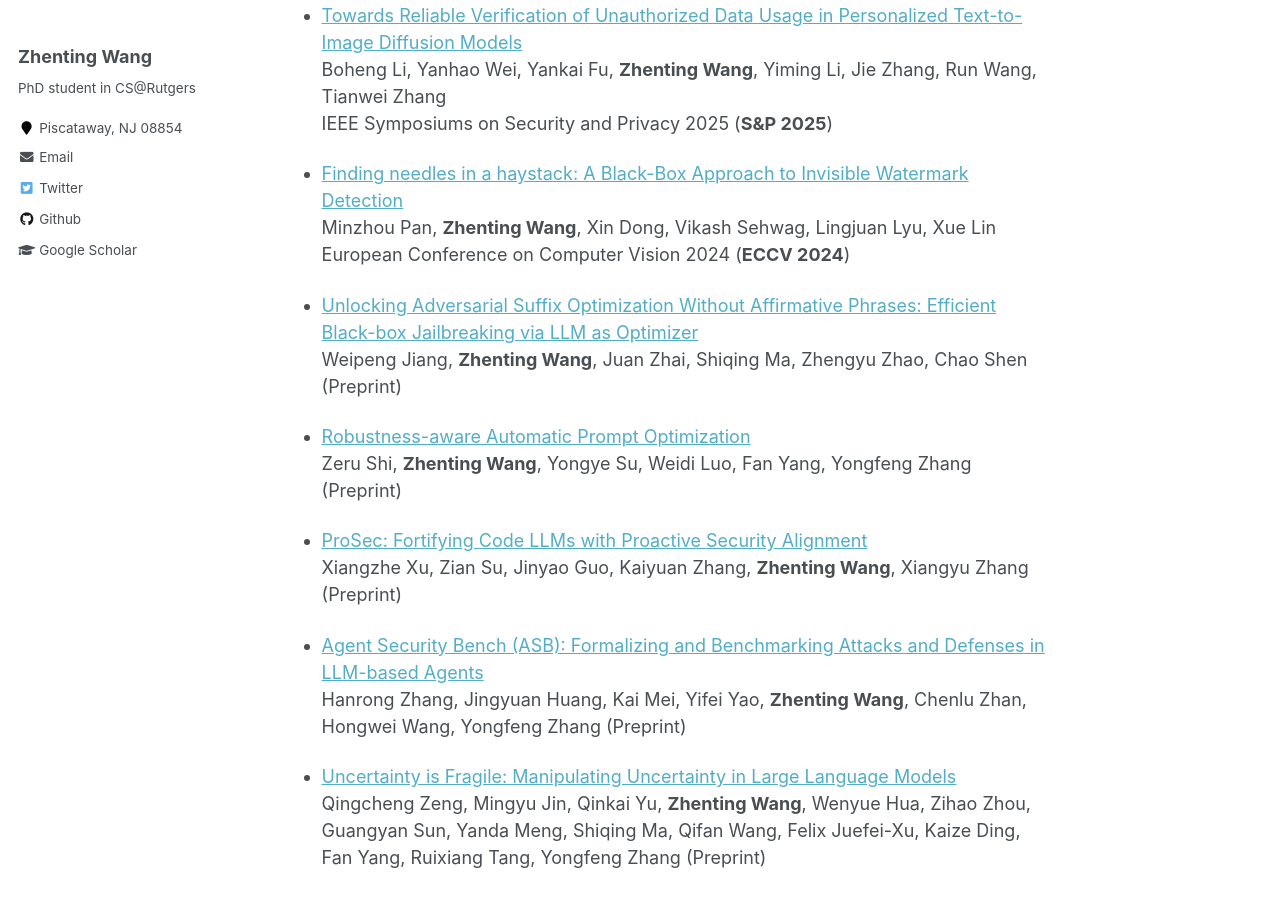
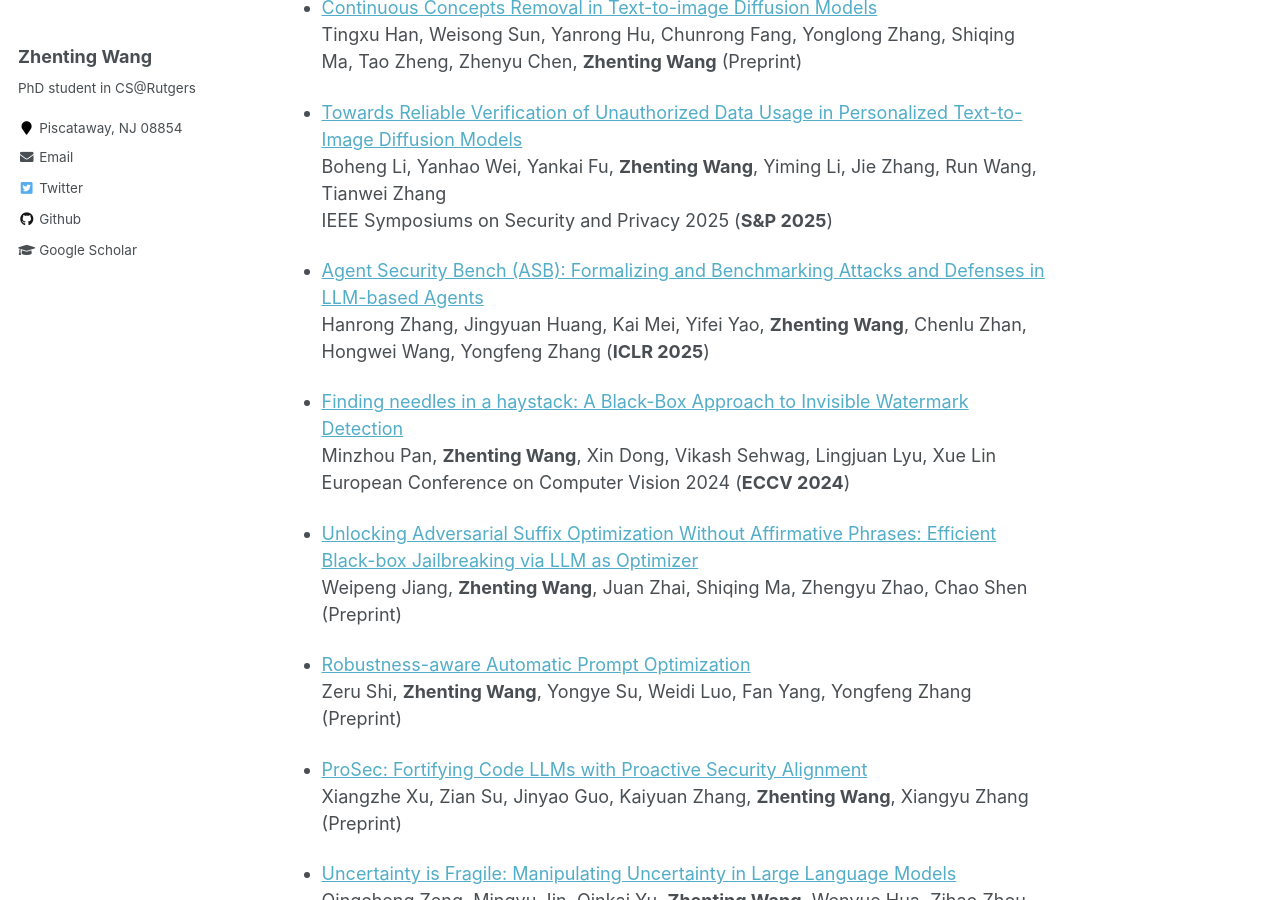
Before and after one commit to ZhentingWang/zhentingwang.github.io, a Jekyll site: the page built from _pages/about.md, in a window 1280 px wide and 900 px high, scrolled down 1731 px. Built offline with Jekyll 4.4.1, drawn with Linux system fonts in a browser that asks for light colours; some of the changed text lies outside the part shown.

Commit message:
Update about.md

```diff
--- a/_pages/about.md
+++ b/_pages/about.md
@@ -12,6 +12,10 @@ redirect_from:
 * Research Interests: Generative Artificial Intelligence especially (Multimodal) Large Language Models; (M)LLM Reasoning; (M)LLM-as-a-Judge; AI Safety; Responsible AIGC.
 
 <font color='red'> I am actively seeking for the full-time research scientist position. Please feel free to contact me at zhenting.wang@rutgers.edu.</font>
+
+--News
+======
+* [2025-01] 3 papers are accepted to ICLR 2025.
 
 <!--News
 ======
@@ -67,12 +71,13 @@ Publications
 * [Token-Budget-Aware LLM Reasoning](https://arxiv.org/pdf/2412.18547)
 Tingxu Han\*, **Zhenting Wang**\*, Chunrong Fang, Shiyu Zhao, Shiqing Ma, Zhenyu Chen (Preprint, **\* indicates equal contribution**)
 
+* [Visual Agents as Fast and Slow Thinkers](https://arxiv.org/pdf/2408.08862)
+Guangyan Sun, Mingyu Jin, **Zhenting Wang**, Cheng-Long Wang, Siqi Ma, Qifan Wang, Ying Nian Wu, Yongfeng Zhang, Dongfang Liu (**ICLR 2025**)
+
 * [ProLLM: Protein Chain-of-Thoughts Enhanced LLM for Protein-Protein Interaction Prediction](https://www.biorxiv.org/content/10.1101/2024.04.18.590025v1.full.pdf)
 Mingyu Jin, Haochen Xue, **Zhenting Wang**, Boming Kang, Ruosong Ye, Kaixiong Zhou, Mengnan Du, Yongfeng Zhang
 Conference on Language Modeling 2024 (**COLM 2024**)
 
-* [Visual Agents as Fast and Slow Thinkers](https://arxiv.org/pdf/2408.08862)
-Guangyan Sun, Mingyu Jin, **Zhenting Wang**, Cheng-Long Wang, Siqi Ma, Qifan Wang, Ying Nian Wu, Yongfeng Zhang, Dongfang Liu (Preprint)
 
 ### LLM-as-a-Judge
 
@@ -103,6 +108,9 @@ Tingxu Han, Weisong Sun, Yanrong Hu, Chunrong Fang, Yonglong Zhang, Shiqing Ma,
 Boheng Li, Yanhao Wei, Yankai Fu, **Zhenting Wang**, Yiming Li, Jie Zhang, Run Wang, Tianwei Zhang
 IEEE Symposiums on Security and Privacy 2025 (**S&P 2025**)
 
+* [Agent Security Bench (ASB): Formalizing and Benchmarking Attacks and Defenses in LLM-based Agents](https://arxiv.org/pdf/2410.02644)
+Hanrong Zhang, Jingyuan Huang, Kai Mei, Yifei Yao, **Zhenting Wang**, Chenlu Zhan, Hongwei Wang, Yongfeng Zhang (**ICLR 2025**)
+
 * [Finding needles in a haystack: A Black-Box Approach to Invisible Watermark Detection](https://arxiv.org/pdf/2403.15955.pdf)
 Minzhou Pan, **Zhenting Wang**, Xin Dong, Vikash Sehwag, Lingjuan Lyu, Xue Lin
 European Conference on Computer Vision 2024 (**ECCV 2024**)
@@ -115,9 +123,6 @@ Zeru Shi, **Zhenting Wang**, Yongye Su, Weidi Luo, Fan Yang, Yongfeng Zhang (Pre
 
 * [ProSec: Fortifying Code LLMs with Proactive Security Alignment](https://arxiv.org/pdf/2411.12882)
 Xiangzhe Xu, Zian Su, Jinyao Guo, Kaiyuan Zhang, **Zhenting Wang**, Xiangyu Zhang (Preprint)
-
-* [Agent Security Bench (ASB): Formalizing and Benchmarking Attacks and Defenses in LLM-based Agents](https://arxiv.org/pdf/2410.02644)
-Hanrong Zhang, Jingyuan Huang, Kai Mei, Yifei Yao, **Zhenting Wang**, Chenlu Zhan, Hongwei Wang, Yongfeng Zhang (Preprint)
 
 * [Uncertainty is Fragile: Manipulating Uncertainty in Large Language Models](https://arxiv.org/pdf/2407.11282)
 Qingcheng Zeng, Mingyu Jin, Qinkai Yu, **Zhenting Wang**, Wenyue Hua, Zihao Zhou, Guangyan Sun, Yanda Meng, Shiqing Ma, Qifan Wang, Felix Juefei-Xu, Kaize Ding, Fan Yang, Ruixiang Tang, Yongfeng Zhang (Preprint)
```
